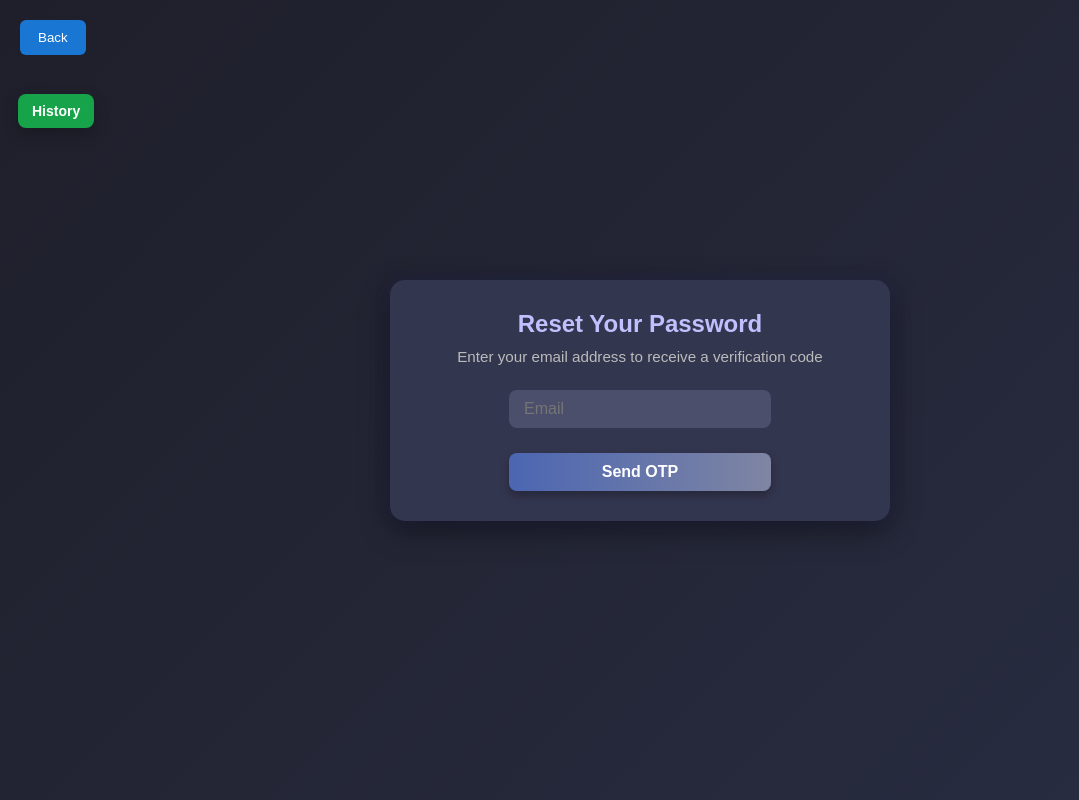
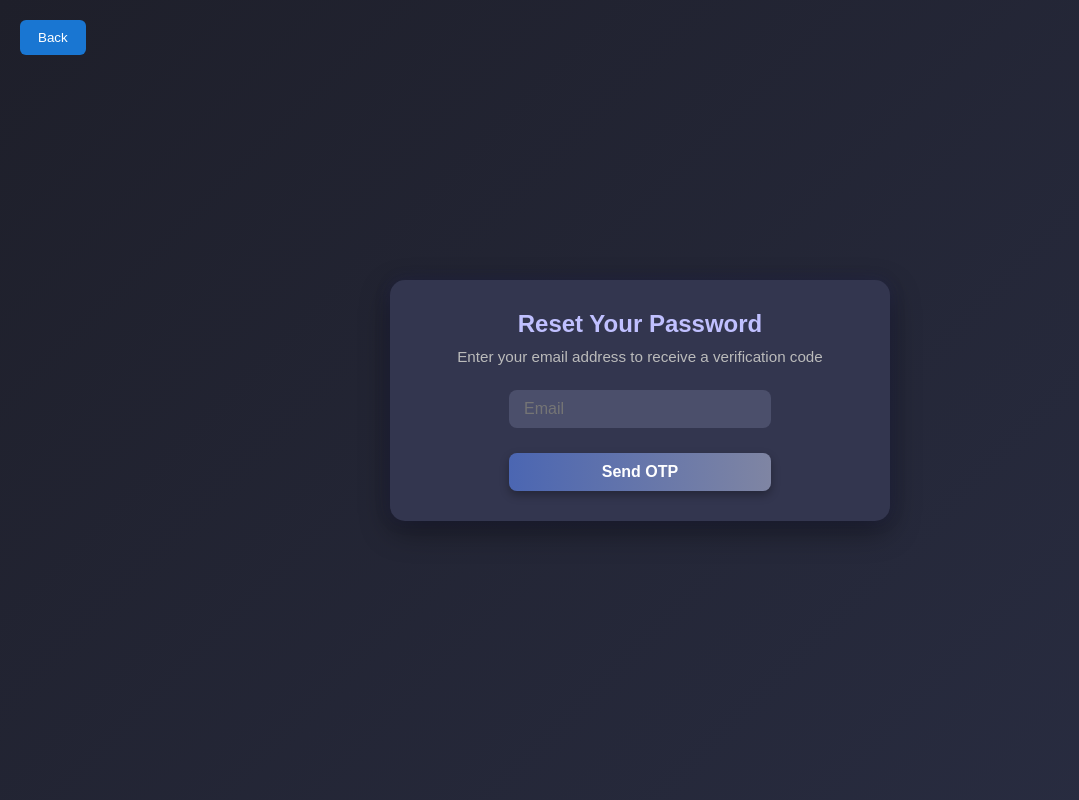
Before and after one commit to KennyCandra/sign-language-recognation, a Flask app: page /forget-password in a window 1280 px wide. Shown: the whole page, without its empty margins (0-1079 px from the left). Run offline with Flask 3, Linux system fonts and the light colour scheme; the visitor is signed in with stand-in values (Sample User, id 1); parts of the project's set-up code (start-up, migrations or seed data) failed here and were passed over.

Commit message:
Remove history button from forgot password

```diff
--- a/templates/forgetpass.html
+++ b/templates/forgetpass.html
@@ -13,7 +13,6 @@
 <body>
 
     <button class="back-btn" onclick="window.location.href='{{ url_for('login') }}'">Back</button>
-    <button class="history-btn" onclick="window.location.href='{{ url_for('history_page') }}'">History</button>
 
     <main class="reset-page">
 
```
